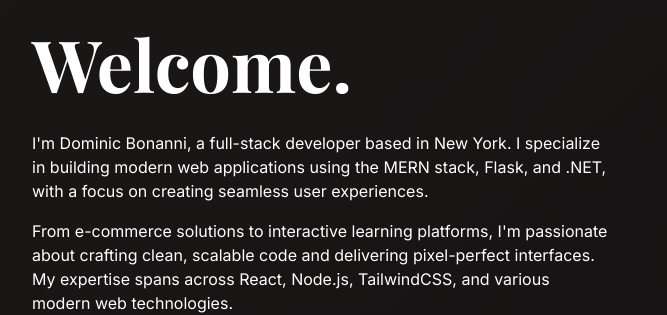
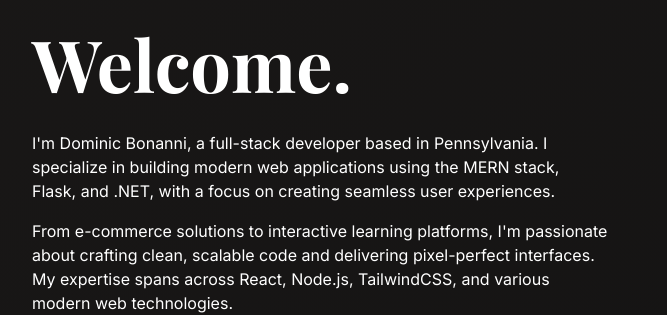
Before and after one commit to DomBDev/DomBDev.github.io, a plain HTML site: page index.html in a window 1280 px wide. Shown: the part 69-384 px from the top of the page, 0-667 px from the left. Drawn offline with nearby package versions, Linux system fonts and the light colour scheme; no server answers; a script that the page names is missing.

Commit message:
Update index.html

```diff
--- a/index.html
+++ b/index.html
@@ -120,7 +120,7 @@
                 <div class="lg:w-1/2">
                     <h1 class="font-display text-7xl font-bold mb-8 animate__animated animate__fadeInUp animate__faster">Welcome.</h1>
                     <div class="max-w-2xl mb-16">
-                        <p class="mb-4 animate__animated animate__fadeInUp animate__faster animate__delay-1s">I'm Dominic Bonanni, a full-stack developer based in New York. I specialize in building modern web applications using the MERN stack, Flask, and .NET, with a focus on creating seamless user experiences.</p>
+                        <p class="mb-4 animate__animated animate__fadeInUp animate__faster animate__delay-1s">I'm Dominic Bonanni, a full-stack developer based in Pennsylvania. I specialize in building modern web applications using the MERN stack, Flask, and .NET, with a focus on creating seamless user experiences.</p>
                         <p class="animate__animated animate__fadeInUp animate__faster animate__delay-1s">From e-commerce solutions to interactive learning platforms, I'm passionate about crafting clean, scalable code and delivering pixel-perfect interfaces. My expertise spans across React, Node.js, TailwindCSS, and various modern web technologies.</p>
                     </div>
                 </div>
```
